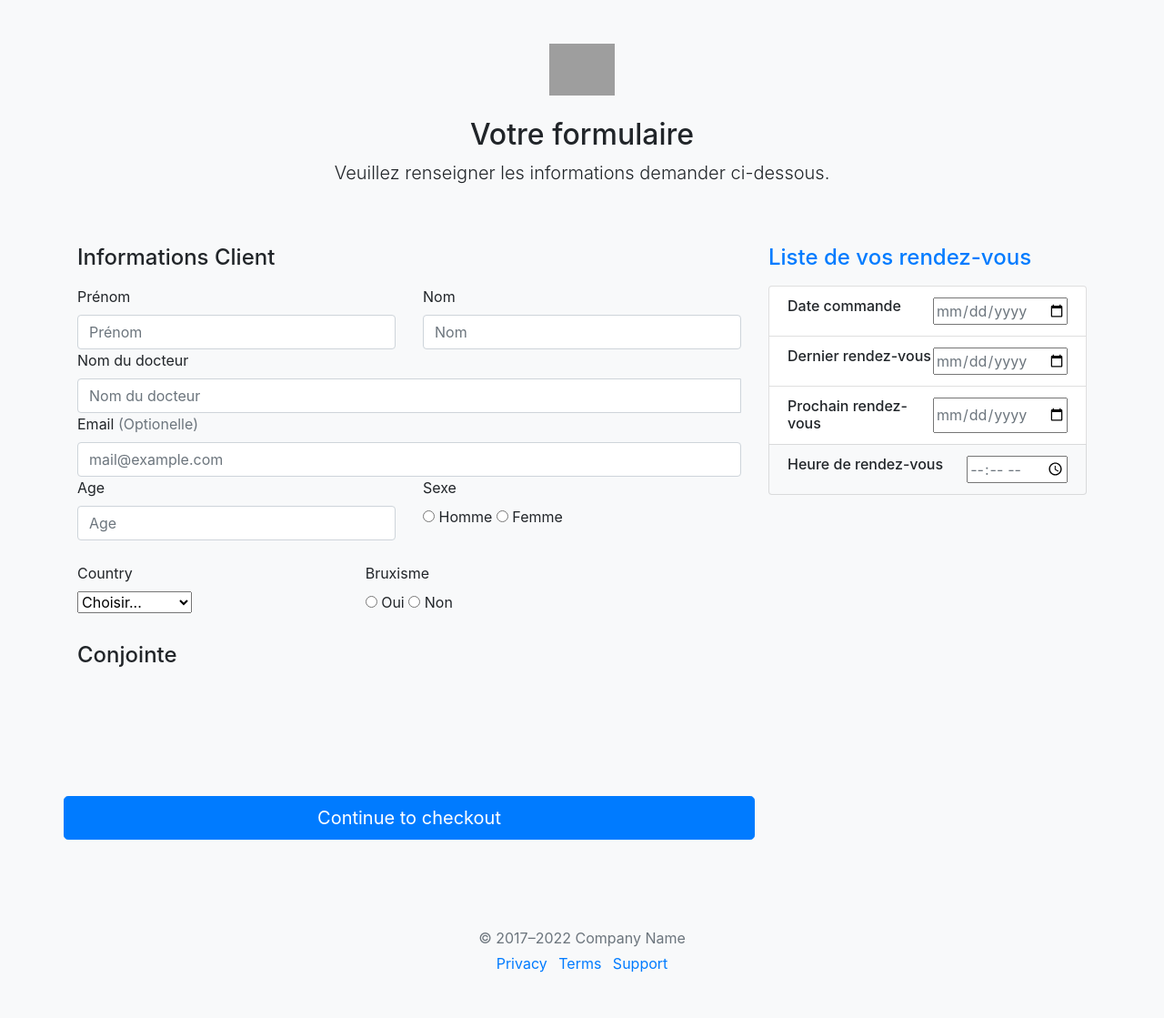
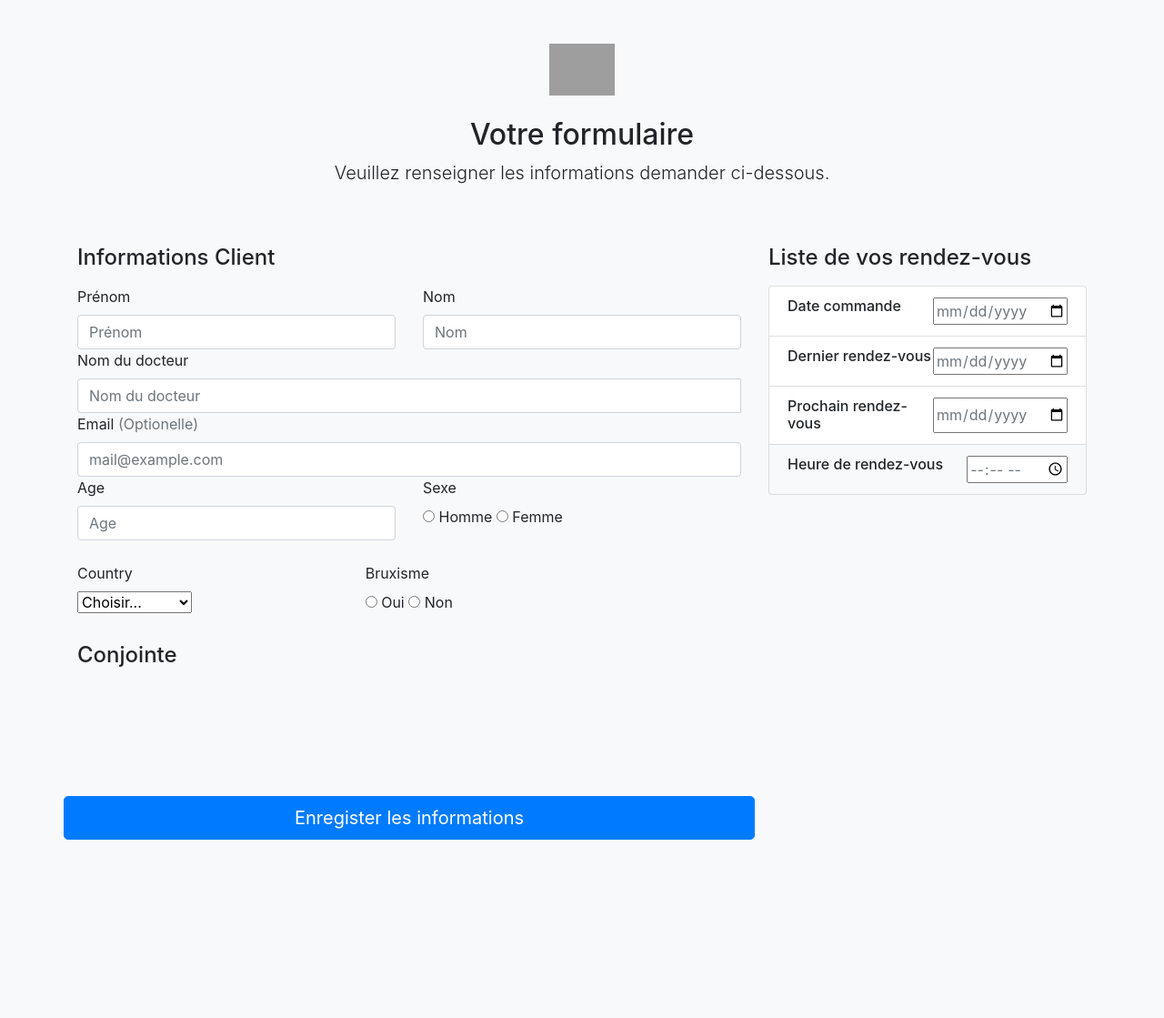
Before and after one commit to GARNIER-Emmanuel/form_dentiste_symfony, a Symfony app: template templates/pages_formulaires/formulaire.html.twig in a window 1280 px wide. Shown: the whole page at 91% size. After the commit the page ends 923 px from the top, so only its background shows below. Run offline with Twig, Linux system fonts and the light colour scheme; the template is opened without the code that fills it, so the values that code supplies are empty; some libraries are stand-ins or nearby versions; grey boxes are pictures that could not be loaded.

```diff
--- a/templates/pages_formulaires/formulaire.html.twig
+++ b/templates/pages_formulaires/formulaire.html.twig
@@ -4,7 +4,7 @@
 
 
 {% block body %}
-<body class="bg-light">
+<body class="bg-light ">
 
 <div class="container">
   <main>
@@ -17,7 +17,7 @@
     <div class="row g-5">
       <div class="col-md-5 col-lg-4 order-md-last">
         <h4 class="d-flex justify-content-between align-items-center mb-3">
-          <span class="text-primary">Liste de vos rendez-vous</span>
+          <span class="">Liste de vos rendez-vous</span>
 
         </h4>
         <ul class="list-group mb-3">
@@ -144,28 +144,19 @@
         </div>
 
 
-          <hr class="py-5 my-5">
+          <hr class="py-5 my-5 ">
 
-          <button class="w-100 btn btn-primary btn-lg" type="submit">Continue to checkout</button>
+          <button class="w-100 btn btn-primary btn-lg " type="submit">Enregister les informations</button>
         </form>
       </div>
     </div>
   </main>
 
   <footer class="my-5 pt-5 text-muted text-center text-small">
-    <p class="mb-1">© 2017–2022 Company Name</p>
-    <ul class="list-inline">
-      <li class="list-inline-item"><a href="#">Privacy</a></li>
-      <li class="list-inline-item"><a href="#">Terms</a></li>
-      <li class="list-inline-item"><a href="#">Support</a></li>
-    </ul>
+
   </footer>
 </div>
 
-
-    <script src="/docs/5.3/dist/js/bootstrap.bundle.min.js" integrity="sha384-w76AqPfDkMBDXo30jS1Sgez6pr3x5MlQ1ZAGC+nuZB+EYdgRZgiwxhTBTkF7CXvN" crossorigin="anonymous"></script>
-
-      <script src="checkout.js"></script>
 
 
 </body>
```
